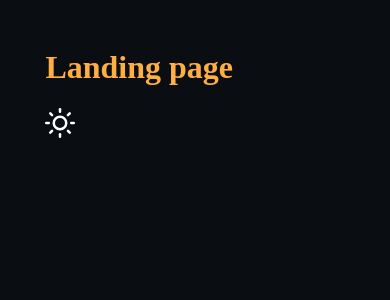
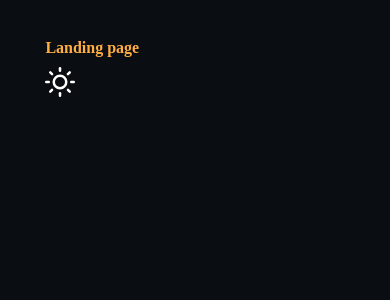
Before and after one commit to acmpesuecc/acm-website-reactjs, a React (Create React App) app: page / in a window 390 px wide. Shown: the top 300 px of the page. Built offline with nearby package versions, Linux system fonts and the light colour scheme.

Commit message:
Add code for responsive design

```diff
--- a/src/components/pages/LangingPage/LandingPage.style.js
+++ b/src/components/pages/LangingPage/LandingPage.style.js
@@ -2,8 +2,16 @@ import styled from "styled-components";
 
 export const LandingPageContainer = styled.div`
   padding: 20px 10%;
+
+  @media (max-width: 950px) {
+    padding: 20px 10%;
+  }
 `;
 
 export const Title = styled.h1`
   color: ${({ theme }) => theme.secondaryFontColor};
+
+  @media (max-width: 950px) {
+    font-size: 1rem;
+  }
 `;
```
